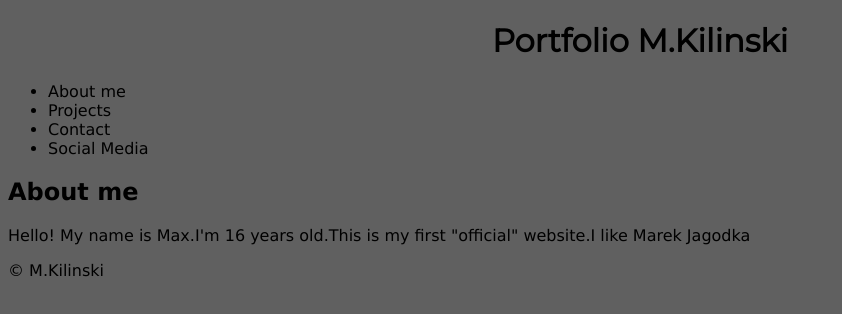
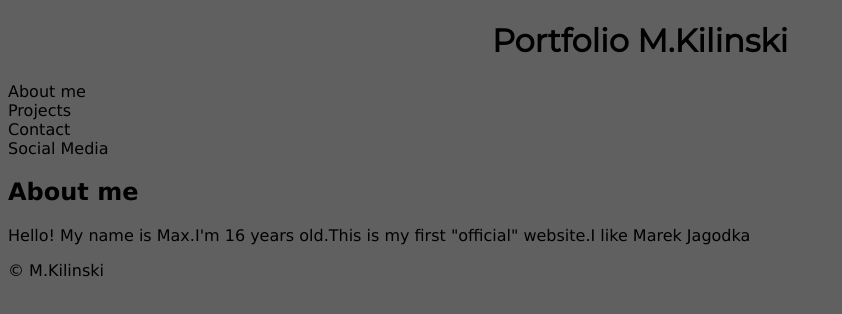
Before and after one commit to MaksemiL/STRONA1BOGITHUBCHCETAK, a plain HTML site: page index.html in a window 1280 px wide. Shown: the whole page, without its empty margins (0-842 px from the left). Drawn offline with Linux system fonts and the light colour scheme.

Commit message:
Update index.html

```diff
--- a/index.html
+++ b/index.html
@@ -11,31 +11,33 @@
 
   </head>
   <body>
+
         <header id="header-main">
+
             <h1>Portfolio M.Kilinski</h1>
+
         </header>
-        <ul>
-            <li>About me</li>
-            <li>Projects</li>
-            <li>Contact</li>
-            <li>Social Media</li>
-        </ul>
-    </div>
+
+
+            <div class="option">About me</div>
+            <div class="option">Projects</div>
+            <div class="option">Contact</div>
+            <div class="option">Social Media</div>
+
 
         <header id="header-me">
-            <h2>About me</h2>
-        </header>
-        <p>Hello! My name is Max.I'm 16 years old.This is my first "official" website.I like Marek Jagodka </p>
-        <footer>&copy M.Kilinski</footer>
 
 
+            <h2>About me</h2>
 
 
+        </header>
 
 
+        <p>Hello! My name is Max.I'm 16 years old.This is my first "official" website.I like Marek Jagodka </p>
 
 
-
+        <footer>&copy M.Kilinski</footer>
 
   </body>
 </html>
```
